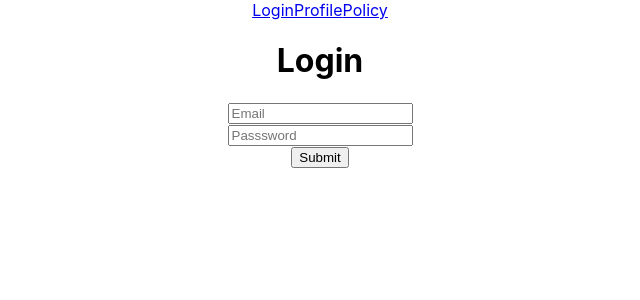
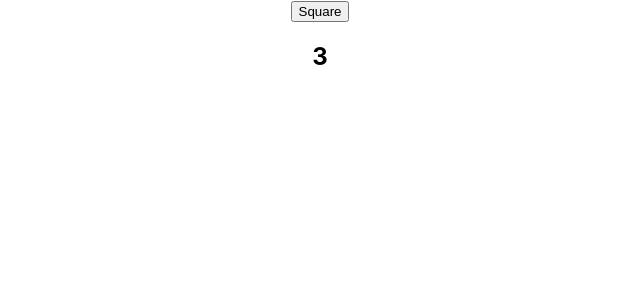
Before and after one commit to udbhavpushkar/routerexample, a React (Create React App) app: page / in a window 1280 px wide. Shown: the top 300 px of the page, without its empty margins (320-960 px from the left). Built offline with nearby package versions, Linux system fonts and the light colour scheme.

Commit message:
calculator

```diff
--- a/src/App.js
+++ b/src/App.js
@@ -1,26 +1,36 @@
 import "./App.css"
+import React, { Suspense } from "react"
 import { BrowserRouter, Link, Route, Routes } from "react-router-dom"
-import Login from "./components/Auth/Login"
+// import Login from "./components/Auth/Login"
 import Policy from "./components/Auth/Policy"
 import Profile from "./components/Auth/Profile"
+import Calculator from "./components/Calculator"
+// const Policy = React.lazy(() => import("./components/Auth/Policy"))
+const Login = React.lazy(() => import("./components/Auth/Login"))
 
 function App() {
   return (
     <BrowserRouter>
       <div className="App">
-        <div>
+        <Calculator />
+
+        {/* <div>
           <div>
             <Link to="/login">Login</Link>
             <Link to="/profile">Profile</Link>
             <Link to="/policy">Policy</Link>
           </div>
-        </div>
+        </div> */}
+
+        {/* <Suspense fallback={<div>loading....</div>}>
+          <Policy />
           <Routes>
             <Route path="/" element={<Login />} />
             <Route path="/login" element={<Login />} />
             <Route path="/profile" element={<Profile />} />
             <Route path="/policy" element={<Policy />} />
           </Routes>
+        </Suspense> */}
 
         {/* <Routes>
           <Route path="/" element={<Layout />}>
--- a/src/components/Auth/Policy.js
+++ b/src/components/Auth/Policy.js
@@ -1,4 +1,8 @@
 const Policy = () => {
+  let i = 1
+  while (i < 1000000000) {
+    i++
+  }
   return <h1>Policy</h1>
 }
 
--- /dev/null
+++ b/src/components/Calculator/index.js
@@ -0,0 +1,22 @@
+import React, { useState } from "react"
+
+const Calculator = () => {
+  const [num, setNum] = useState(3)
+
+  const handleSquare = () => {
+    debugger
+    let x = num
+    x = x + 4
+    setNum(x * x)
+    console.log(num)
+  }
+
+  return (
+    <div>
+      <button onClick={handleSquare}>Square</button>
+      <h2>{num}</h2>
+    </div>
+  )
+}
+
+export default Calculator
```
Lines whose indentation alone changed are shown as unchanged.
